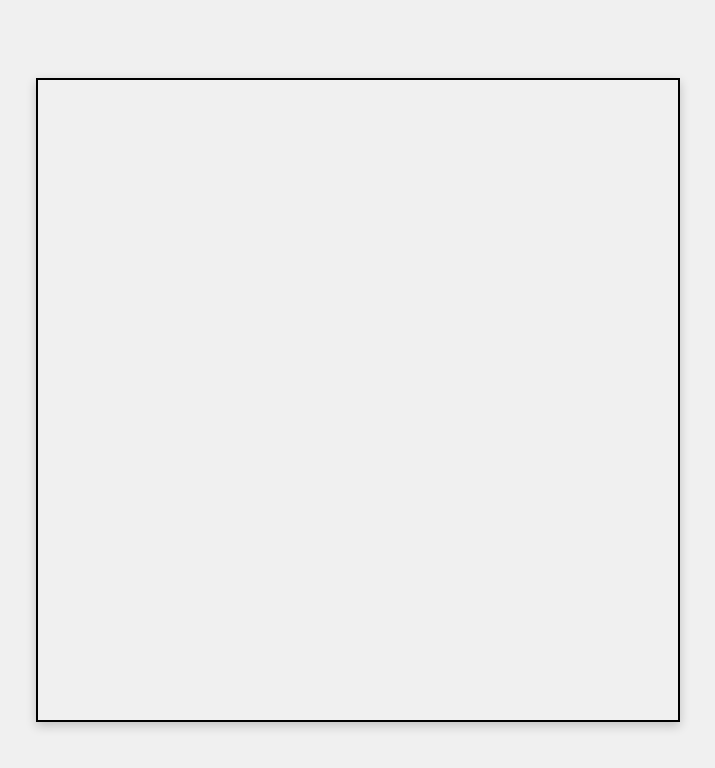
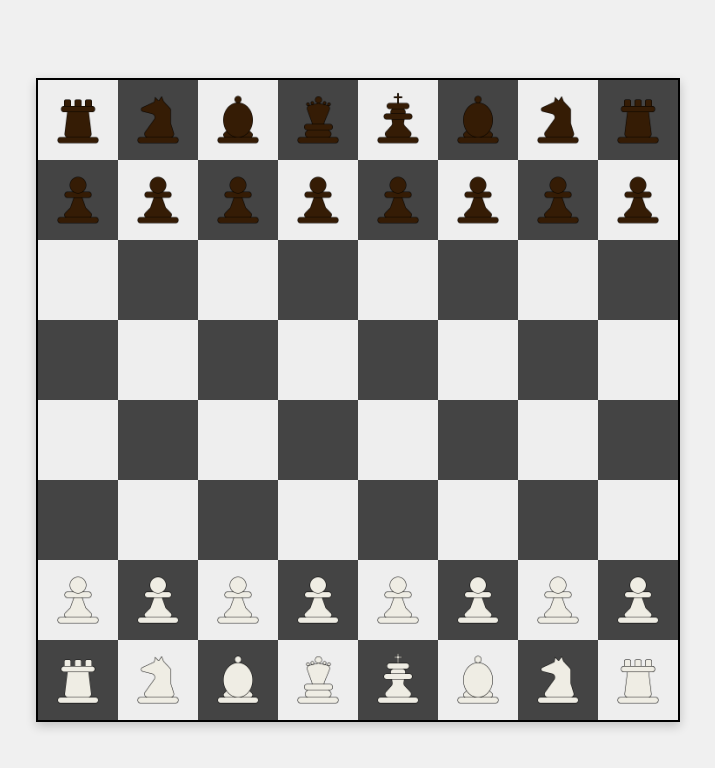
Before and after one commit to AwanArdy/chess-games, a plain HTML site: page index.html in a window 1280 px wide. Shown: the whole page, without its empty margins (282-997 px from the left). Drawn offline with Linux system fonts and the light colour scheme.

Commit message:
membuat papan catur

```diff
--- a/script.js
+++ b/script.js
@@ -0,0 +1,74 @@
+const board = document.getElementById("chess-board");
+
+// Posisi awal bidak
+const initialPieces = [
+    [
+        "b_Rook",
+        "b_Knight",
+        "b_Bishop",
+        "b_Queen",
+        "b_King",
+        "b_Bishop",
+        "b_Knight",
+        "b_Rook",
+    ],
+    [
+        "b_Pawn",
+        "b_Pawn",
+        "b_Pawn",
+        "b_Pawn",
+        "b_Pawn",
+        "b_Pawn",
+        "b_Pawn",
+        "b_Pawn",
+    ],
+    [],
+    [],
+    [],
+    [],
+    [
+        "w_Pawn",
+        "w_Pawn",
+        "w_Pawn",
+        "w_Pawn",
+        "w_Pawn",
+        "w_Pawn",
+        "w_Pawn",
+        "w_Pawn",
+    ],
+    [
+        "w_Rook",
+        "w_Knight",
+        "w_Bishop",
+        "w_Queen",
+        "w_King",
+        "w_Bishop",
+        "w_Knight",
+        "w_Rook",
+    ],
+];
+
+// Membuat papan catur
+function createChessBoard() {
+    for (let row = 0; row < 8; row++) {
+        for (let col = 0; col < 8; col++) {
+            const cell = document.createElement("div");
+            cell.classList.add("cell");
+            // warna sel terang dan gelap
+            const isLight = (row + col) % 2 === 0;
+            cell.classList.add(isLight ? "light" : "dark");
+
+            // tambahkan bidak
+            const piece = initialPieces[row]?.[col];
+            if (piece) {
+                const img = document.createElement("img");
+                img.src = `assets/${piece}.png`;
+                img.alt = piece;
+                cell.appendChild(img);
+            }
+            board.appendChild(cell);
+        }
+    }
+}
+
+createChessBoard();
--- a/styles.css
+++ b/styles.css
@@ -30,3 +30,8 @@ body {
 .cell.dark {
     background-color: #444;
 }
+
+.cell img {
+    width: 70%;
+    height: 70%;
+}
```
